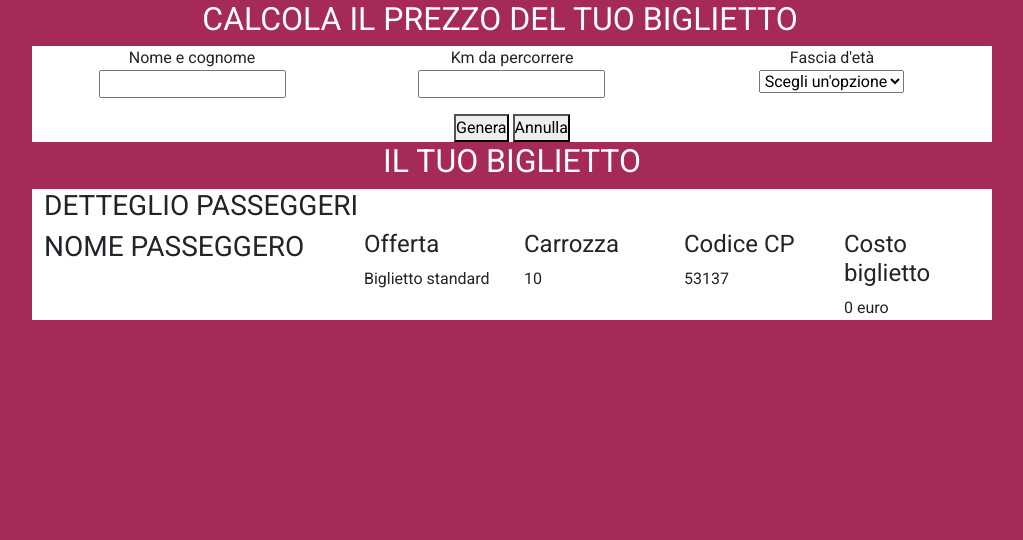
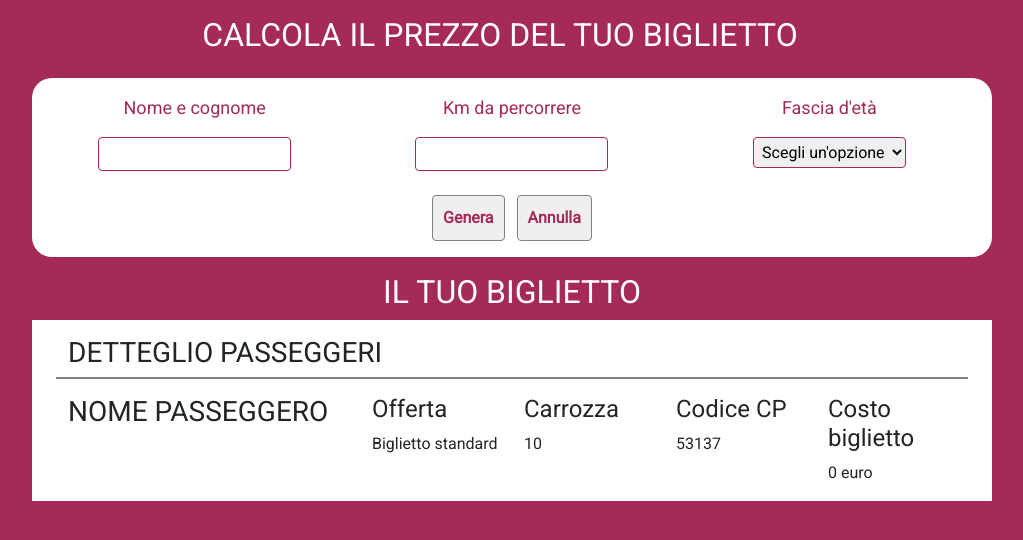
Before and after one commit to magnusson17/js-biglietto-treno-form, a plain HTML site: page index.html in a window 1280 px wide. Both pictures are taken after a click on the button "Genera". Shown: the whole page, without its empty margins (128-1151 px from the left). Drawn offline with nearby package versions, Linux system fonts and the light colour scheme.

Commit message:
general adjustment

```diff
--- a/asset/css/style.css
+++ b/asset/css/style.css
@@ -12,23 +12,36 @@ body {
     background-color: rgb(165, 42, 89);
 }
 
-#section-1 {
-    /* display: flex;
-    justify-content: center;
-    align-items: center;
-    height: 100vh;
-    background-image: url("../img/bg-train.jpg");
-    background-repeat: no-repeat;
-    background-position: center;
-    background-size: cover; */
+.bg_silver {
+    background-color: silver;
 }
 
-#main-container {
-    /* display: flex;
-    align-items: center;
-    background-color: rgba(0, 0, 0, 0.7);
+.border_rad_20px {
     border-radius: 20px;
-    padding: 30px;
-    color: white;
-    font-size: 1.5em; */
 }
+
+.border_b_gray {
+    border-bottom: 2px solid gray;
+}
+
+.btn-basic-style {
+    border: none;
+    border: 1px solid gray;
+    padding: 10px;
+    color: rgb(165, 42, 89);
+    font-weight: bold;
+    transition: all 0.2s;
+}
+
+.btn-basic-style:hover {
+    border: 1px solid orange;
+}
+
+#section-2 label {
+    color:rgb(165, 42, 89);
+    font-size: large;
+}
+
+#section-2 input, #section-2 select {
+    border: 1px solid rgb(165, 42, 89);
+}
--- a/asset/js/main.js
+++ b/asset/js/main.js
@@ -1,10 +1,3 @@
-let inputNameSurname;
-let inputKm;
-let inputAge;
-
-let totPrice;
-let totPriceRounded;
-
 let sectionTre = document.getElementById("section-3");
 
 let euroPerKm = 0.21;
@@ -12,17 +5,13 @@ let euroPerKm = 0.21;
 let generateBtn = document.getElementById("generate-btn");
 
 generateBtn.addEventListener("click", function () {
-    inputNameSurname = document.getElementById("input-name-surname").value
-    inputKm = document.getElementById("input-km").value;
-    inputAge = document.getElementById("input-age").value;
-
-    // if (isNaN(inputKm) || isNaN(inputAge)) {
-    //     allert("ERRORE, ricaricare la pagina")
-    // }
+    let inputNameSurname = document.getElementById("input-name-surname").value
+    let inputKm = document.getElementById("input-km").value;
+    let inputAge = document.getElementById("input-age").value;
 
     sectionTre.classList.toggle("d-none")
 
-    totPrice = inputKm * euroPerKm
+    let totPrice = inputKm * euroPerKm
 
     if (inputAge < 18) {
         totPrice -= (totPrice * 0.2);
@@ -32,7 +21,7 @@ generateBtn.addEventListener("click", function () {
         totPrice = totPrice
     }
 
-    totPriceRounded = Math.round((totPrice + Number.EPSILON) * 100) / 100;
+    let totPriceRounded = Math.round((totPrice + Number.EPSILON) * 100) / 100;
 
     randomCarriage = Math.floor(Math.random() * 10) + 1;
     randomCpCode = Math.floor(Math.random() * 100000) + 1;
--- a/index.html
+++ b/index.html
@@ -14,7 +14,7 @@
 </head>
 
 <body>
-    <div id="section-1">
+    <div id="section-1" class="py-3">
         <div class="container text-white">
             <div class="row w-100 text-center">
                 <div class="col">
@@ -25,21 +25,21 @@
     </div>
 
     <div id="section-2">
-        <div class="container w-75 bg-white">
+        <div class="container w-75 bg-white border_rad_20px p-3">
             <div class="row justify-content-center">
                 <div class="col-4 text-center">
-                    <label for="input-name-surname">Nome e cognome</label> <br>
-                    <input type="text" id="input-name-surname" name="input-name-surname">
+                    <label for="input-name-surname" class="mb-3">Nome e cognome</label> <br>
+                    <input type="text" class="p-1 rounded" id="input-name-surname" name="input-name-surname">
                 </div>
 
                 <div class="col-4 text-center">
-                    <label for="input-km">Km da percorrere</label> <br>
-                    <input type="number" id="input-km" name="input-km">
+                    <label for="input-km" class="mb-3">Km da percorrere</label> <br>
+                    <input type="number" class="p-1 rounded" min="0" id="input-km" name="input-km">
                 </div>
 
                 <div class="col-4 text-center">
-                    <label for="input-age">Fascia d'età</label> <br>
-                    <select name="input-age" id="input-age">
+                    <label for="input-age" class="mb-3">Fascia d'età</label> <br>
+                    <select name="input-age" class="p-1 rounded" id="input-age">
                         <option class="text-center" value="" disabled selected>Scegli un'opzione</option>
                         <option class="text-center" value="minor">&#60; 18</option>
                         <option class="text-center" value="normal">tra 18 e 65</option>
@@ -47,43 +47,43 @@
                     </select>
                 </div>
 
-                <div class="col-12 text-center pt-3">
-                    <button id="generate-btn">Genera</button>
-                    <button id="delate-btn">Annulla</button>
+                <div class="col-12 text-center pt-4">
+                    <button id="generate-btn" class="btn-basic-style rounded me-1">Genera</button>
+                    <button id="delate-btn" class="btn-basic-style rounded ms-1" onclick="window.location.reload()">Annulla</button>
                 </div>
             </div>
         </div>
     </div>
 
-    <div id="section-3" class="d-none">
+    <div id="section-3" class="d-none py-3">
         <div class="container w-75">
             <div class="row">
                 <div class="col-12 text-white text-center">
                     <h2>IL TUO BIGLIETTO</h2>
                 </div>
             </div>
-            <div class="row bg-white">
-                <div class="col-12">
+            <div class="row bg-white px-4 pt-3">
+                <div class="col-12 border_b_gray">
                     <h3>DETTEGLIO PASSEGGERI</h3>
                 </div>
 
-                <div id="repeat-name" class="col-4">
+                <div id="repeat-name" class="col-4 py-3">
                     <h3>NOME PASSEGGERO</h3>
                 </div>
 
-                <div id="offer-type" class="col-2">
+                <div id="offer-type" class="col-2 py-3">
                     <h4>Offerta</h4>
                 </div>
 
-                <div id="carriage-number" class="col-2">
+                <div id="carriage-number" class="col-2 py-3">
                     <h4>Carrozza</h4>
                 </div>
 
-                <div id="cp-number" class="col-2">
+                <div id="cp-number" class="col-2 py-3">
                     <h4>Codice CP</h4>
                 </div>
 
-                <div id="ticket-cost" class="col-2">
+                <div id="ticket-cost" class="col-2 py-3">
                     <h4>Costo biglietto</h4>
                 </div>
             </div>
```
